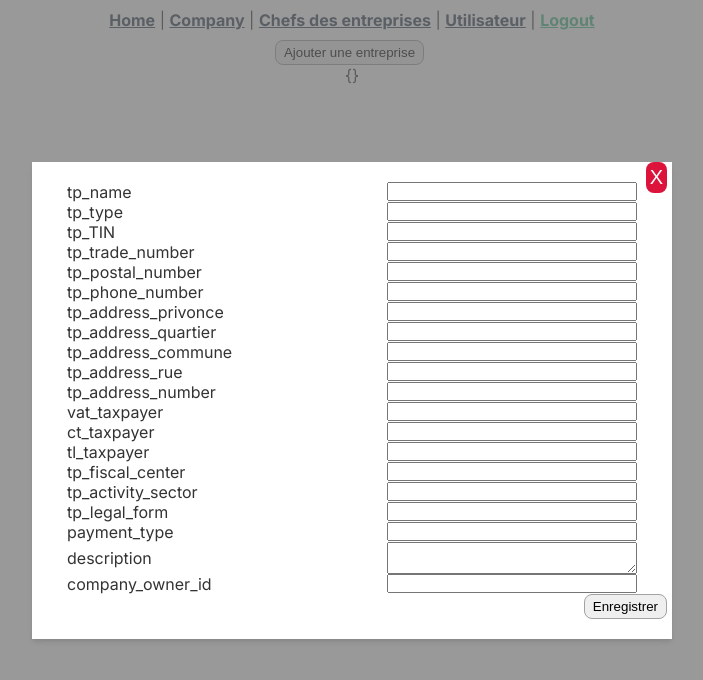
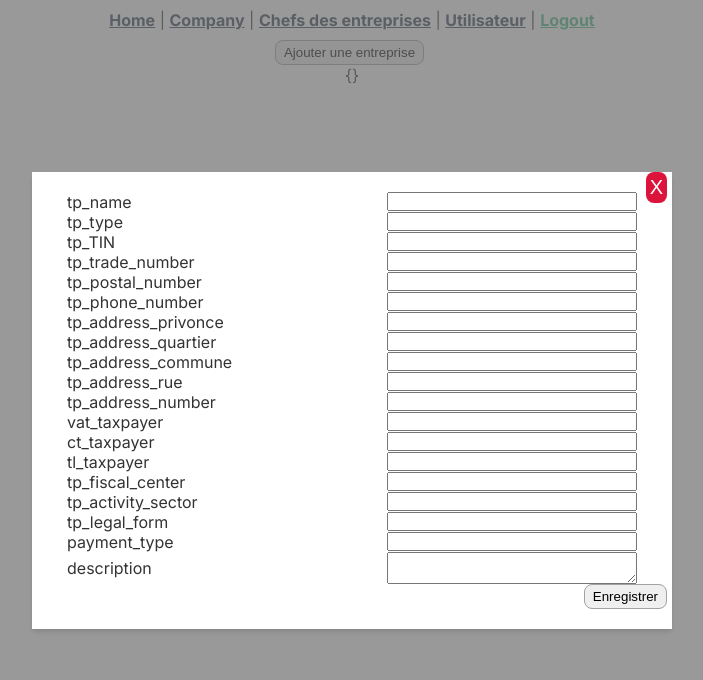
Before and after one commit to Jean-Lionel/bst_solution_ui, a Vue app: page /company_owners/1 in a window 1280 px wide. Shown: the top 680 px of the page, without its empty margins (288-991 px from the left). Built offline with nearby package versions, Linux system fonts and the light colour scheme; no server answers; sample sign-in values are in the browser's storage; what vue-sweetalert2 would draw is missing.

Commit message:
add user id

```diff
--- a/src/components/company/AddCompany.vue
+++ b/src/components/company/AddCompany.vue
@@ -6,7 +6,7 @@
 
                 <div>
                     <label for="tp_name">tp_name</label>
-                    <input type="text" id="tp_name" v-model="form.tp_name" />
+                    <input type="text" id="tp_name" v-model="form.tp_name" required />
                 </div>
 
                 <div>
@@ -87,10 +87,7 @@
                    <label for="">description</label>
                     <textarea v-model="form.description"></textarea>
                 </div>
-                <div>
-                    <label for="company_owner_id">company_owner_id</label>
-                    <input type="text" v-model="form.company_owner_id" />
-                </div>
+
                 <div>
                 <button type="submit">Enregistrer</button>
                 </div>
@@ -128,10 +125,23 @@ export default {
                 tp_legal_form : "",
                 payment_type : "",
                 description : "",
-                company_owner_id : "",
+
             }
         }
     },
+    methods: {
+        saveCompany(){
+            this.form.company_owner_id = this.$route.params.id
+            this.postData("companies",this.form)
+                .then(resp =>{
+                    console.log(resp)
+                })
+                .catch(err =>{
+                    console.log(err)
+                })
+                ;
+        }
+    }
 
 }
 </script>
```
